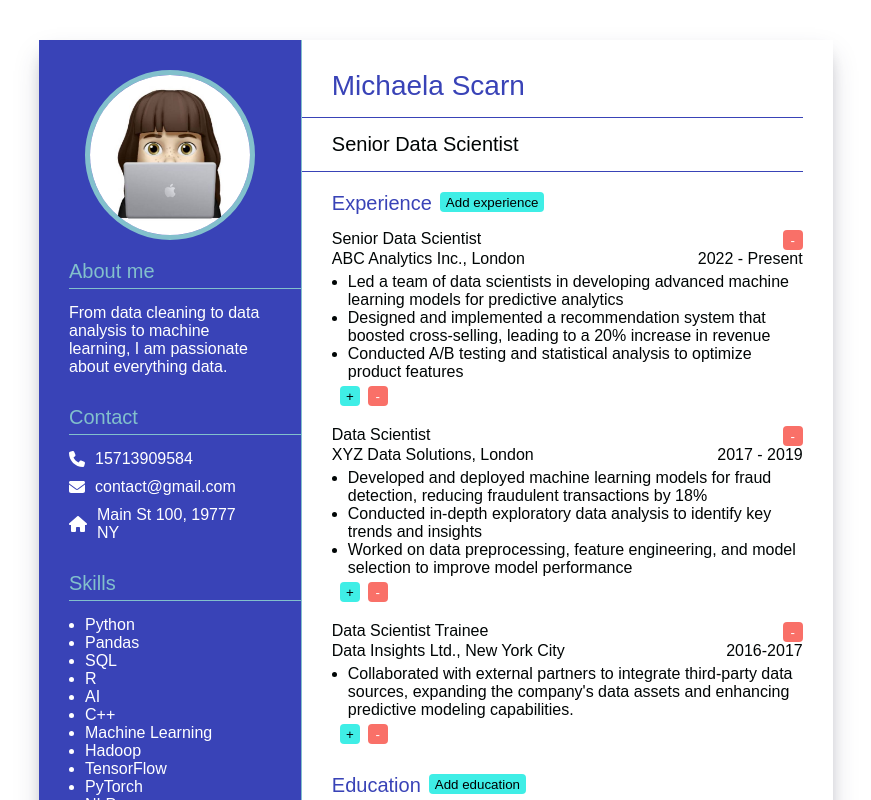
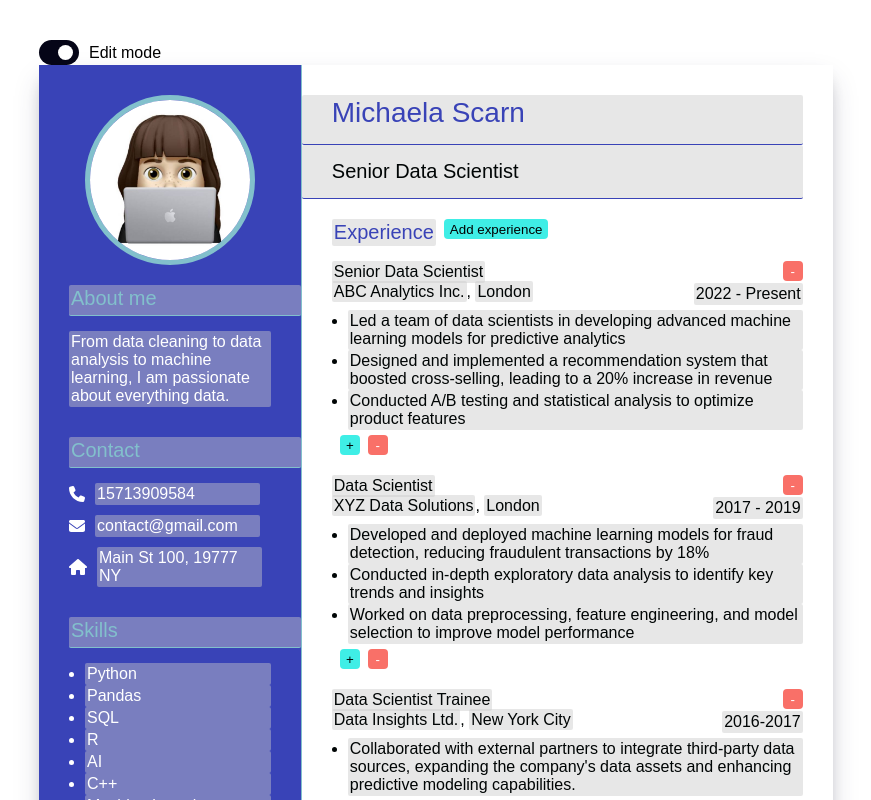
Before and after one commit to katharina-spiecker/vue-resume-app-course, a Vue app: page / in a window 1280 px wide. Shown: the top 800 px of the page, without its empty margins (1-872 px from the left). Built offline with nearby package versions, Linux system fonts and the light colour scheme.

Commit message:
lesson 7

```diff
--- a/src/App.vue
+++ b/src/App.vue
@@ -1,6 +1,7 @@
 <template>
   <main class="container">
-    <div id="resume" class="d-flex">
+    <EditToggle @edit-mode-toggled="toggleEditMode"/>
+    <div id="resume" class="d-flex" :class="{'edit-off': !editing}">
       <div class="left-col">
         <ResumeSection>
           <img
@@ -10,10 +11,12 @@
 
           <SectionHeadline
             :headline="headlines[0]"
-            @headline-edited="updateHeadline($event, 0)" />
+            @headline-edited="updateHeadline($event, 0)"
+            :editing="editing"
+          />
 
           <div
-            contenteditable="true"
+            :contenteditable="editing"
             @input="updateProperty($event, 'introText')">
             {{ introText }}
           </div>
@@ -22,20 +25,29 @@
         <ResumeSection>
           <SectionHeadline
             :headline="headlines[1]"
-            @headline-edited="updateHeadline($event, 1)" />
+            @headline-edited="updateHeadline($event, 1)"
+            :editing="editing"
+          />
 
-          <Contact :contact="contact" @edit="updateNestedProperty" />
+          <Contact
+            :contact="contact"
+            @edit="updateNestedProperty"
+            :editing="editing"
+          />
         </ResumeSection>
 
         <ResumeSection>
           <SectionHeadline
             :headline="headlines[2]"
-            @headline-edited="updateHeadline($event, 2)" />
+            @headline-edited="updateHeadline($event, 2)"
+            :editing="editing"
+          />
+
           <ul>
             <li
               v-for="(skill, index) in skills"
               :key="index"
-              contenteditable="true"
+              :contenteditable="editing"
               @input="updateNestedProperty($event, 'skills', index)">
               {{ skill }}
             </li>
@@ -49,12 +61,14 @@
         <ResumeSection>
           <SectionHeadline
             :headline="headlines[3]"
-            @headline-edited="updateHeadline($event, 3)" />
+            @headline-edited="updateHeadline($event, 3)"
+            :editing="editing"
+          />
           <ul>
             <li
               v-for="(highlight, index) in highlights"
               :key="index"
-              contenteditable="true"
+              :contenteditable="editing"
               @input="updateNestedProperty($event, 'highlights', index)">
               {{ highlight }}
             </li>
@@ -69,14 +83,14 @@
       <div class="right-col">
         <div
           class="personal-name"
-          contenteditable="true"
+          :contenteditable="editing"
           @input="updateProperty($event, 'name')">
           {{ name }}
         </div>
 
         <div
           class="personal-title"
-          contenteditable="true"
+          :contenteditable="editing"
           @input="updateProperty($event, 'title')">
           {{ title }}
         </div>
@@ -86,6 +100,7 @@
             <SectionHeadline
               :headline="headlines[4]"
               @headline-edited="updateHeadline($event, 4)"
+              :editing="editing"
             />
             <EditButtons
               :show-remove-btn="false"
@@ -100,7 +115,7 @@
             class="inner-section">
             <div class="d-flex justify-content-between">
               <div
-                contenteditable="true"
+                :contenteditable="editing"
                 @input="updateExperience($event, 'title', index)">
                 {{ item.title }}
               </div>
@@ -109,18 +124,18 @@
             <div class="d-flex justify-content-between">
               <div>
                 <span
-                  contenteditable="true"
+                  :contenteditable="editing"
                   @input="updateExperience($event, 'company', index)">
                   {{ item.company }} </span
                 >,
                 <span
-                  contenteditable="true"
+                  :contenteditable="editing"
                   @input="updateExperience($event, 'location', index)">
                   {{ item.location }}
                 </span>
               </div>
               <div
-                contenteditable="true"
+                :contenteditable="editing"
                 @input="updateExperience($event, 'date', index)">
                 {{ item.date }}
               </div>
@@ -130,7 +145,7 @@
               <li
                 v-for="(desc, innerIndex) in item.description"
                 :key="innerIndex"
-                contenteditable="true"
+                :contenteditable="editing"
                 @input="updateExperienceDescription($event, index, innerIndex)">
                 {{ desc }}
               </li>
@@ -147,6 +162,7 @@
             <SectionHeadline
               :headline="headlines[5]"
               @headline-edited="updateHeadline($event, 5)"
+              :editing="editing"
             />
             <EditButtons
               :show-remove-btn="false"
@@ -162,7 +178,7 @@
 
             <div class="d-flex justify-content-between">
               <div
-                contenteditable="true"
+                :contenteditable="editing"
                 @input="updateEducation($event, 'title', index)">
                 {{ item.title }}
               </div>
@@ -172,19 +188,19 @@
             <div class="d-flex justify-content-between">
               <div>
                 <span
-                  contenteditable="true"
+                  :contenteditable="editing"
                   @input="updateEducation($event, 'university', index)">
                   {{ item.university }} </span
                 >,
                 <span
-                  contenteditable="true"
+                  :contenteditable="editing"
                   @input="updateEducation($event, 'location', index)">
                   {{ item.location }}
                 </span>
               </div>
 
               <div
-                contenteditable="true"
+                :contenteditable="editing"
                 @input="updateEducation($event, 'date', index)">
                 {{ item.date }}
               </div>
@@ -194,7 +210,7 @@
               <li
                 v-for="(desc, innerIndex) in item.description"
                 :key="innerIndex"
-                contenteditable="true"
+                :contenteditable="editing"
                 @input="updateEducationDescription($event, index, innerIndex)">
                 {{ desc }}
               </li>
@@ -215,6 +231,7 @@ import ResumeSection from "./components/ResumeSection.vue";
 import SectionHeadline from "./components/SectionHeadline.vue";
 import Contact from "./components/Contact.vue";
 import EditButtons from "./components/EditButtons.vue";
+import EditToggle from "./components/EditToggle.vue";
 
 export default {
   components: {
@@ -222,6 +239,7 @@ export default {
     SectionHeadline,
     Contact,
     EditButtons,
+    EditToggle
   },
   data() {
     return {
@@ -315,6 +333,7 @@ export default {
           ],
         },
       ],
+      editing: true
     };
   },
   methods: {
@@ -366,6 +385,9 @@ export default {
     },
     removeEducation(index) {
       this.education.splice(index, 1);
+    },
+    toggleEditMode(isChecked) {
+      this.editing = isChecked;
     }
   },
 };
--- a/src/assets/main.css
+++ b/src/assets/main.css
@@ -11,6 +11,8 @@ body {
   --highlight-color-right: #3943b7;
   --background-color-right: #ffffff;
   --text-color-right: #000505;
+
+  --color-black: #050517;
 }
 
 .container {
@@ -25,3 +27,9 @@ body {
 .justify-content-between {
   justify-content: space-between;
 }
+
+[contenteditable="true"] {
+  border-radius: 2px;
+  background-color: #cacaca71;
+  padding:  2px;
+}
--- a/src/components/Contact.vue
+++ b/src/components/Contact.vue
@@ -12,7 +12,7 @@
           d="M164.9 24.6c-7.7-18.6-28-28.5-47.4-23.2l-88 24C12.1 30.2 0 46 0 64C0 311.4 200.6 512 448 512c18 0 33.8-12.1 38.6-29.5l24-88c5.3-19.4-4.6-39.7-23.2-47.4l-96-40c-16.3-6.8-35.2-2.1-46.3 11.6L304.7 368C234.3 334.7 177.3 277.7 144 207.3L193.3 167c13.7-11.2 18.4-30 11.6-46.3l-40-96z" />
       </svg>
       <span
-        contenteditable="true"
+        :contenteditable="editing"
         @input="$emit('edit', $event, 'contact', 'phone')">
         {{ contact.phone }}
       </span>
@@ -30,7 +30,7 @@
           d="M48 64C21.5 64 0 85.5 0 112c0 15.1 7.1 29.3 19.2 38.4L236.8 313.6c11.4 8.5 27 8.5 38.4 0L492.8 150.4c12.1-9.1 19.2-23.3 19.2-38.4c0-26.5-21.5-48-48-48H48zM0 176V384c0 35.3 28.7 64 64 64H448c35.3 0 64-28.7 64-64V176L294.4 339.2c-22.8 17.1-54 17.1-76.8 0L0 176z" />
       </svg>
       <span
-        contenteditable="true"
+        :contenteditable="editing"
         @input="$emit('edit', $event, 'contact', 'email')">
         {{ contact.email }}
       </span>
@@ -47,7 +47,7 @@
           d="M575.8 255.5c0 18-15 32.1-32 32.1h-32l.7 160.2c0 2.7-.2 5.4-.5 8.1V472c0 22.1-17.9 40-40 40H456c-1.1 0-2.2 0-3.3-.1c-1.4 .1-2.8 .1-4.2 .1H416 392c-22.1 0-40-17.9-40-40V448 384c0-17.7-14.3-32-32-32H256c-17.7 0-32 14.3-32 32v64 24c0 22.1-17.9 40-40 40H160 128.1c-1.5 0-3-.1-4.5-.2c-1.2 .1-2.4 .2-3.6 .2H104c-22.1 0-40-17.9-40-40V360c0-.9 0-1.9 .1-2.8V287.6H32c-18 0-32-14-32-32.1c0-9 3-17 10-24L266.4 8c7-7 15-8 22-8s15 2 21 7L564.8 231.5c8 7 12 15 11 24z" />
       </svg>
       <span
-        contenteditable="true"
+        :contenteditable="editing"
         @input="$emit('edit', $event, 'contact', 'address')">
         {{ contact.address }}
       </span>
@@ -57,7 +57,15 @@
 
 <script>
 export default {
-  props: ["contact"]
+  props: {
+    "contact": {
+      type: Object
+    },
+    "editing": {
+      type: Boolean,
+      default: true
+    }
+  }
 };
 </script>
 
--- a/src/components/EditButtons.vue
+++ b/src/components/EditButtons.vue
@@ -38,6 +38,10 @@ export default {
 
 <style scoped>
 
+.edit-off .edit-btn {
+  display: none;
+}
+
 .edit-btn {
   min-width: 20px;
   height: 20px;
--- /dev/null
+++ b/src/components/EditToggle.vue
@@ -0,0 +1,89 @@
+<template>
+  <label class="switch-wrapper">
+    <div class="switch">
+      <input type="checkbox" checked @click="onToggle">
+      <span class="slider"></span>
+    </div>
+
+    <span>Edit mode</span>
+  </label>
+</template>
+
+<script>
+export default {
+  methods: {
+    onToggle(event) {
+      this.$emit("editModeToggled", event.target.checked);
+    }
+  }
+}
+</script>
+
+<style scoped>
+.switch-wrapper {
+  display: inline-flex;
+  align-items: center;
+}
+/* The switch - the box around the slider */
+.switch {
+  position: relative;
+  display: inline-block;
+  width: 40px;
+  height: 25px;
+  margin-right: 10px;
+}
+
+/* Hide default HTML checkbox */
+.switch input {
+  opacity: 0;
+  width: 0;
+  height: 0;
+}
+
+/* The slider */
+.slider {
+  position: absolute;
+  cursor: pointer;
+  top: 0;
+  left: 0;
+  right: 0;
+  bottom: 0;
+  background-color: #ccc;
+  -webkit-transition: .4s;
+  transition: .4s;
+}
+
+.slider:before {
+  position: absolute;
+  content: "";
+  height: 15px;
+  width: 15px;
+  left: 6px;
+  bottom: 5px;
+  background-color: white;
+  -webkit-transition: .4s;
+  transition: .4s;
+}
+
+input:checked + .slider {
+  background-color: var(--color-black);
+}
+
+input:focus + .slider {
+  box-shadow: 0 0 1px var(--color-black);
+}
+
+input:checked + .slider:before {
+  -webkit-transform: translateX(13px);
+  -ms-transform: translateX(13px);
+  transform: translateX(13px);
+}
+
+.slider {
+  border-radius: 34px;
+}
+
+.slider:before {
+  border-radius: 50%;
+}
+</style>
--- a/src/components/SectionHeadline.vue
+++ b/src/components/SectionHeadline.vue
@@ -1,7 +1,7 @@
 <template>
   <h4
     class="section-headline"
-    contenteditable="true"
+    :contenteditable="editing"
     @input="notifyParent"
   >
     {{ headline }}
@@ -10,7 +10,15 @@
 
 <script>
 export default {
-  props: ["headline"],
+  props: {
+    "headline": {
+      type: String
+    },
+    "editing": {
+      type: Boolean,
+      default: true
+    }
+  },
   methods: {
     notifyParent(event) {
       this.$emit("headlineEdited", event.target.innerText);
```
